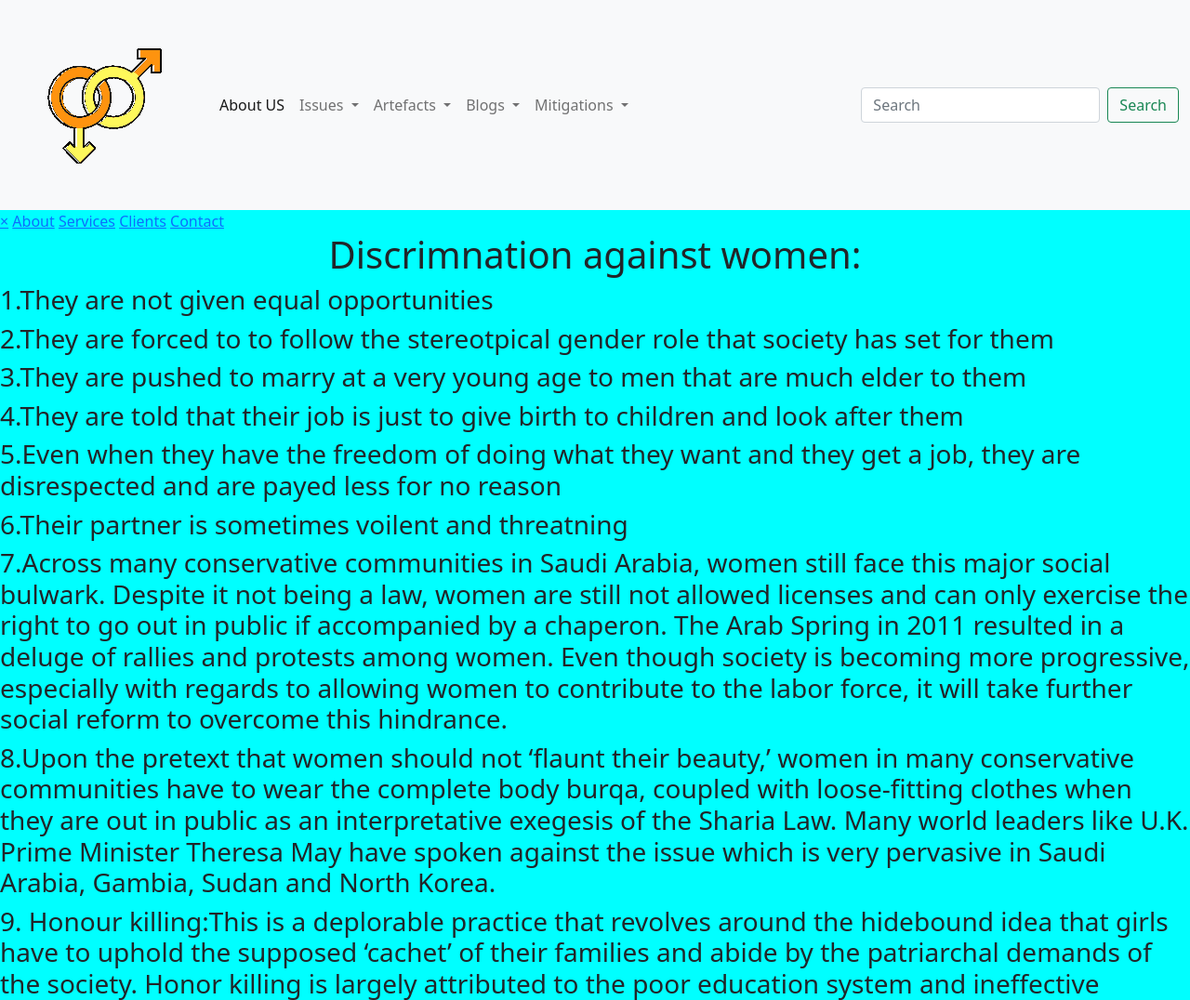
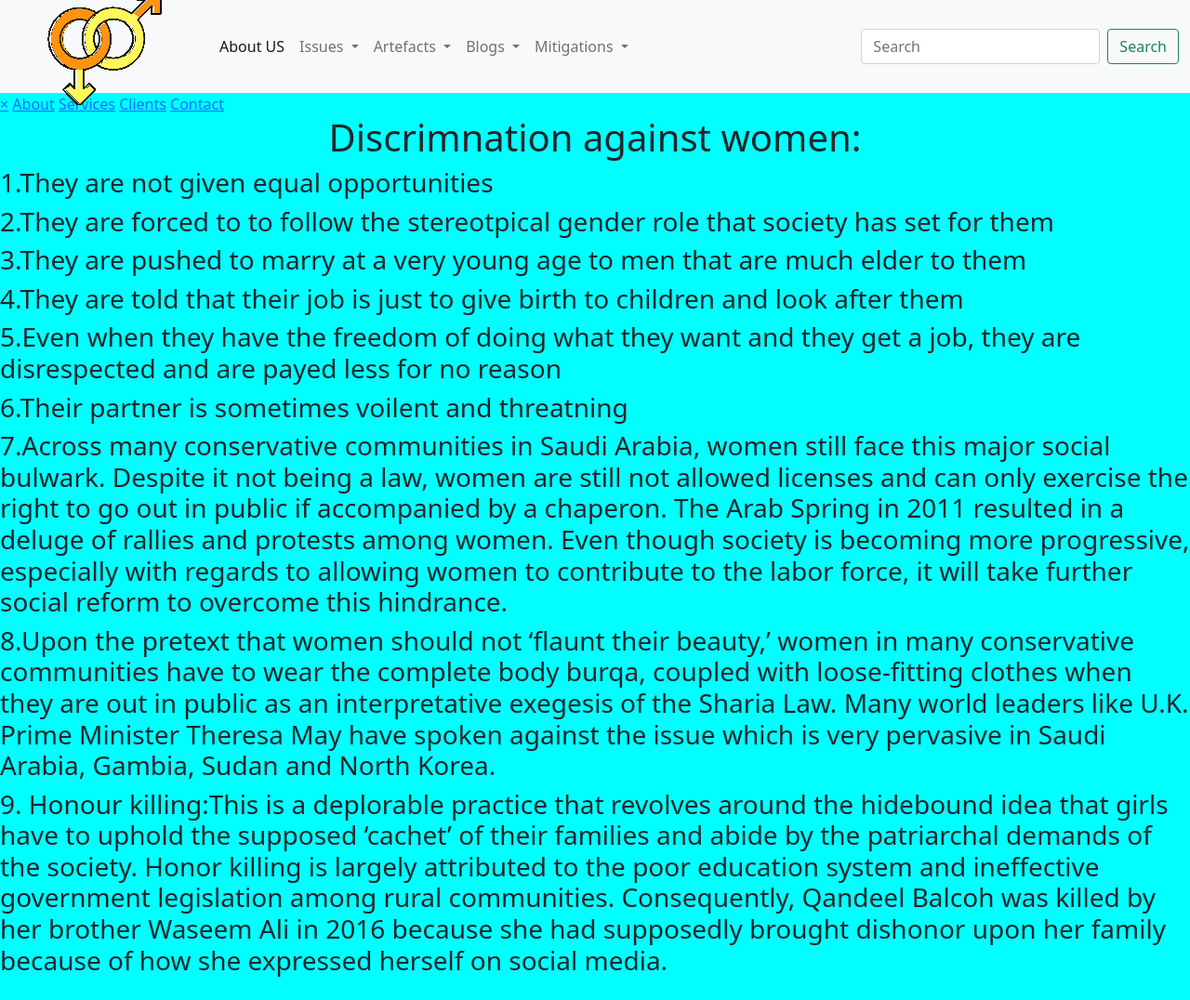
Before and after one commit to ShivanshGupta1/Gender-Equality-Website, a plain HTML site: page women.html in a window 1280 px wide. Shown: the top 1076 px of the page at 93% size. Drawn offline with nearby package versions, Linux system fonts and the light colour scheme.

Commit message:
Update women.html

```diff
--- a/women.html
+++ b/women.html
@@ -7,7 +7,7 @@
     </head>
 
   <body style="background-color:cyan">
-    <nav class="navbar navbar-expand-lg navbar-light bg-light">
+    <nav class="navbar navbar-expand-lg navbar-light bg-light" style = "height:100px;">
     <div class="container-fluid">
       <a class="navbar-brand" href="#"><img class="logo" src="assets/Gender Equality and Equity.gif"  alt=""></iframe></a>
       <button class="navbar-toggler" type="button" data-bs-toggle="collapse" >
```
